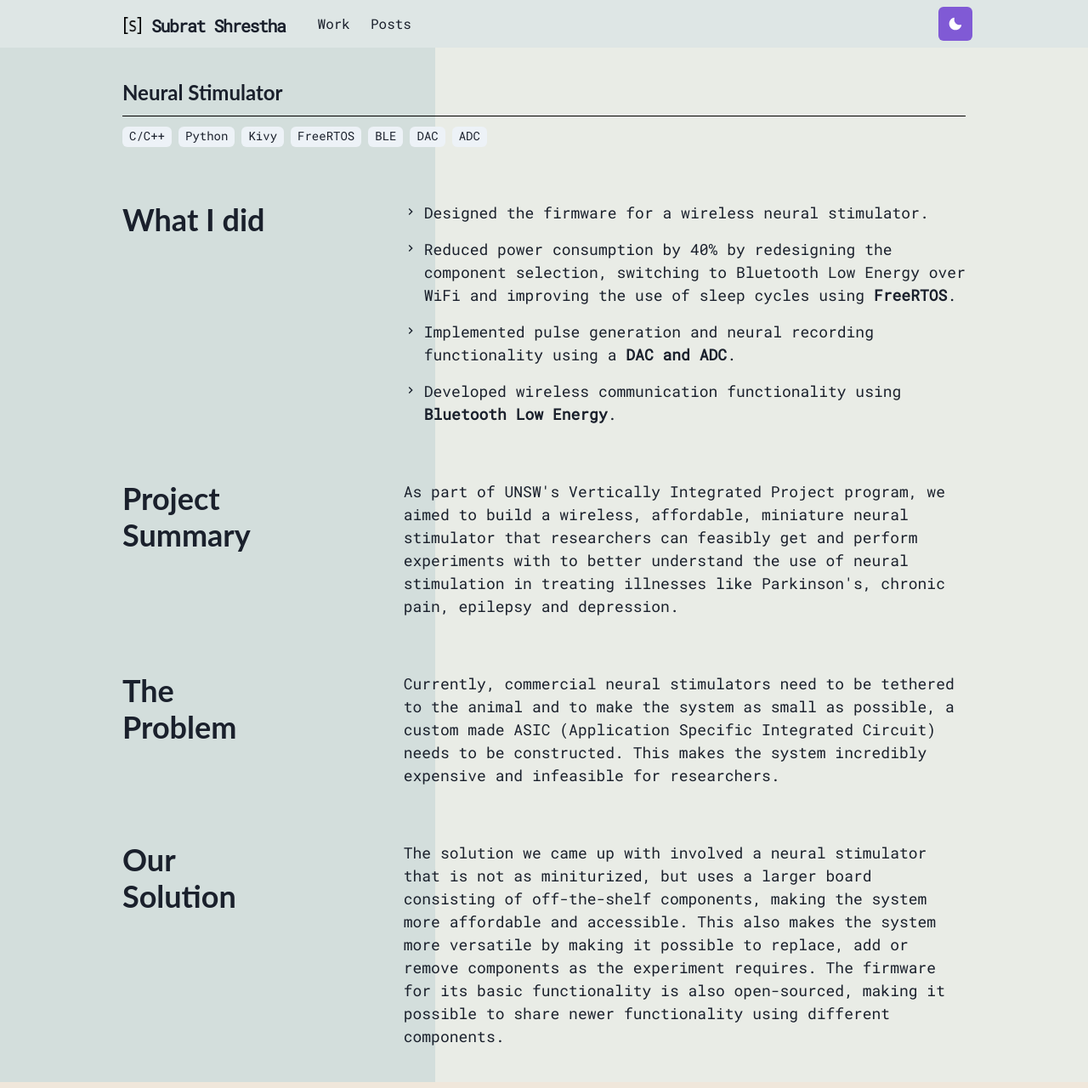
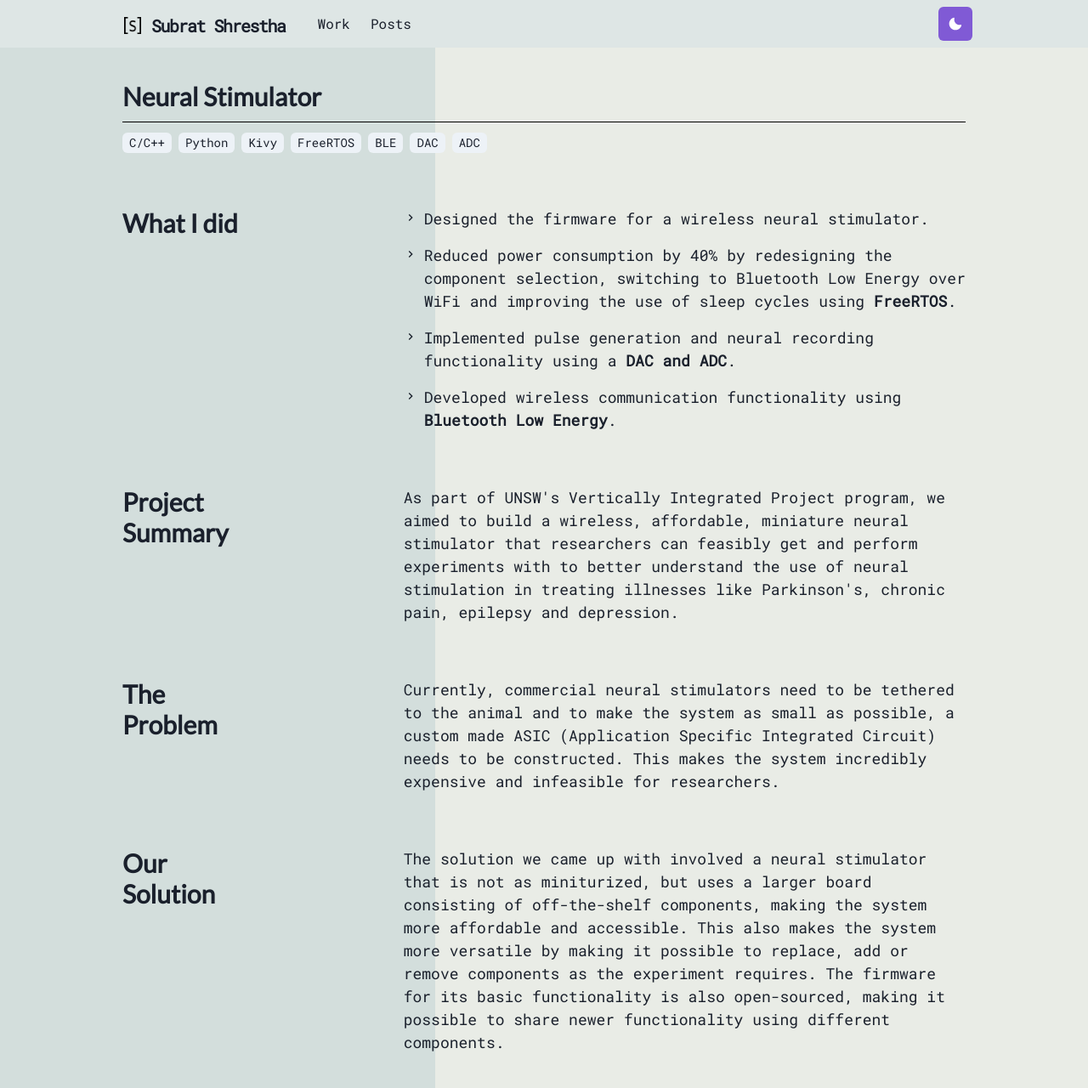
Before and after one commit to SubratShrestha/portfolio-next, a Next.js app: page /neural in a window 1280 px wide. Shown: the whole page at 85% size. Built offline with nearby package versions, Linux system fonts and the light colour scheme.

Commit message:
Fix headers

```diff
--- a/components/layouts/fonts.tsx
+++ b/components/layouts/fonts.tsx
@@ -12,6 +12,7 @@ const FontProvider = () => {
     <Global
       styles={`
         @import url('https://fonts.googleapis.com/css2?family=Roboto+Mono&display=swap');
+        @import url('https://fonts.googleapis.com/css2?family=Lato&display=swap');
         * { font-family: "Roboto Mono" }
       `}
     />
--- a/components/layouts/workHeader.tsx
+++ b/components/layouts/workHeader.tsx
@@ -7,13 +7,13 @@ interface headerProps {
 
 const WorkHeader = ({ title, position }: headerProps) => {
   return (
-    <Flex flexDirection='row' justifyContent='space-between'>
-      <Heading as='h1' fontSize={{ md: '2xl', base: 'xl' }}>
+    <Flex flexDirection={{md: "row", base: 'column'}} justifyContent='space-between' alignItems='flex-start'>
+      <Heading as='h1' fontSize='3xl'>
         {title}
       </Heading>
 
       {position && (
-        <Heading as='h1' fontSize={{ md: '2xl', base: 'xl' }}>
+        <Heading as='h1' fontSize='2xl' color="gray">
           {position}
         </Heading>
       )}
--- a/pages/earnr.tsx
+++ b/pages/earnr.tsx
@@ -67,7 +67,7 @@ const EarnrPage: NextPage = () => {
         <Box flex={1} paddingLeft={{ md: 5, base: 0 }}>
           <Heading
             as='h1'
-            fontSize={{ md: '2xl', base: 'xl' }}
+            fontSize="2xl"
             marginBottom={3}
           >
             What I did
--- a/pages/index.tsx
+++ b/pages/index.tsx
@@ -31,7 +31,7 @@ const Page: NextPage = () => {
       >
         <Box display={{ md: 'flex' }} flex={2}>
           <Box>
-            <Heading as='h1' variant='page-title' size='4xl'>
+            <Heading fontFamily="Lato" as='h1' variant='page-title' size='4xl'>
               Subrat
               <br />
               Shrestha
--- a/pages/neural.tsx
+++ b/pages/neural.tsx
@@ -13,7 +13,7 @@ const NeuralPage: NextPage = () => {
       <Divider />
       <WrapTags name='neuro' />
       <Flex paddingTop={16} flexDir={{ md: 'row', base: 'column' }}>
-        <Heading fontSize='4xl' as='h1' flex={1}>
+        <Heading fontSize='3xl' as='h1' flex={1}>
           What I did
         </Heading>
         <Box flex={2}>
@@ -39,10 +39,10 @@ const NeuralPage: NextPage = () => {
       </Flex>
       <Flex paddingTop={16} flexDir={{ md: 'row', base: 'column' }}>
         <Flex flexDir={{ md: 'column', base: 'row' }} flex={1}>
-          <Heading fontSize='4xl' as='h1' maxWidth='fit-content'>
+          <Heading fontSize='3xl' as='h1' maxWidth='fit-content'>
             Project &nbsp;
           </Heading>
-          <Heading fontSize='4xl' as='h1'>
+          <Heading fontSize='3xl' as='h1'>
             Summary
           </Heading>
         </Flex>
@@ -58,10 +58,10 @@ const NeuralPage: NextPage = () => {
       </Flex>
       <Flex paddingTop={16} flexDir={{ md: 'row', base: 'column' }}>
         <Flex flexDir={{ md: 'column', base: 'row' }} flex={1}>
-          <Heading fontSize='4xl' as='h1' maxWidth='fit-content'>
+          <Heading fontSize='3xl' as='h1' maxWidth='fit-content'>
             The &nbsp;
           </Heading>
-          <Heading fontSize='4xl' as='h1'>
+          <Heading fontSize='3xl' as='h1'>
             Problem
           </Heading>
         </Flex>
@@ -78,13 +78,13 @@ const NeuralPage: NextPage = () => {
       <Flex paddingTop={16} flexDir={{ md: 'row', base: 'column' }}>
         <Flex flexDir={{ md: 'column', base: 'row' }} flex={1}>
           <Heading
-            fontSize='4xl'
+            fontSize='3xl'
             as='h1'
             maxWidth={{ md: "", base: "fit-content" }}
           >
             Our &nbsp;
           </Heading>
-          <Heading fontSize='4xl' as='h1'>
+          <Heading fontSize='3xl' as='h1'>
             Solution
           </Heading>
         </Flex>
```
